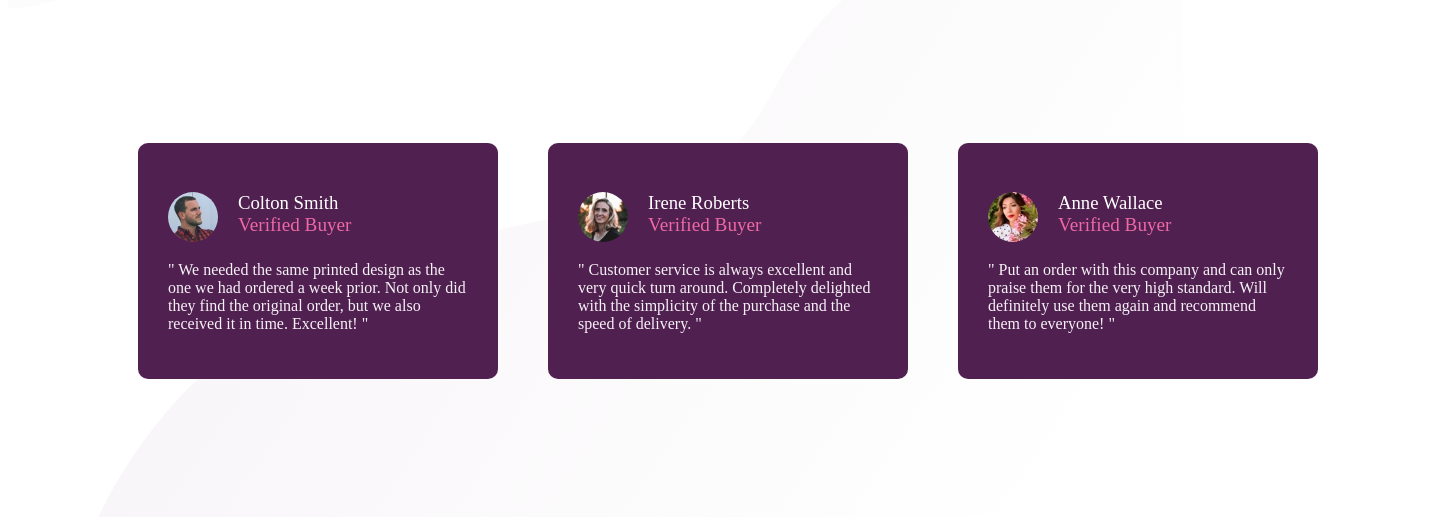
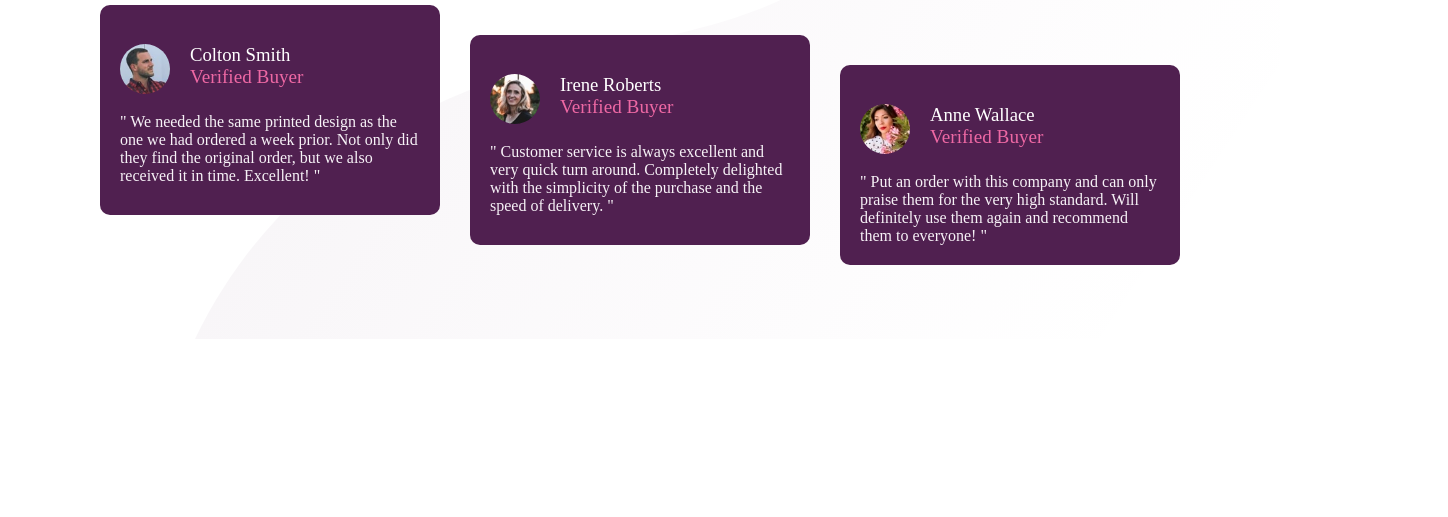
Before and after one commit to safaboumendil/HTML_project_1, a plain HTML site: page Atelier 1/Atelier_store.html in a window 1280 px wide. Shown: the part 361-878 px from the top of the page, 1448 px wide, since content can reach past the window. After the commit the page ends 800 px from the top, so only its background shows below. Drawn offline with Linux system fonts and the light colour scheme.

Commit message:
finished css

```diff
--- a/Atelier 1/Atelier_store.html
+++ b/Atelier 1/Atelier_store.html
@@ -8,7 +8,7 @@
     <link rel="stylesheet" href="./style.css">
 </head>
 <body>
-    <section class="top">
+    <div class="top">
         <div class="introduction" >
             <table>
                 <tr ><h1> 10,000+ of our users love our products.</h1></tr>
@@ -49,10 +49,10 @@
 
         </div>
 
-    </section>
+    </div>
 
-    <section class="bottom">
-        <div class="comments">
+    <div class="bottom">
+        <div class="comments1">
            <div class="title">
            <img src="./images/image-colton.jpg" alt="Colton" class="image">
             <div id="name">
@@ -62,7 +62,7 @@
                 <p>" We needed the same printed design as the one we had ordered a week prior. Not only did they find the original order, but
 we also received it in time. Excellent! "</p>
         </div>
-        <div class="comments">
+        <div class="comments2">
             <div class="title">
             <img src="./images/image-irene.jpg" alt="irene" class="image">
             <div id="name">
@@ -71,7 +71,7 @@ we also received it in time. Excellent! "</p>
             </div></div>
                 <p>" Customer service is always excellent and very quick turn around. Completely delighted with the simplicity of the purchase and the speed of delivery. "</p>
         </div>
-        <div class="comments">
+        <div class="comments3">
             <div class="title">
             <img src="./images/image-anne.jpg" alt="anne" class="image">
             <div id="name">
@@ -80,7 +80,7 @@ we also received it in time. Excellent! "</p>
             </div></div>
                 <p>" Put an order with this company and can only praise them for the very high standard. Will definitely use them again and recommend them to everyone! "</p>
         </div>
-    </section>
+    </div>
 
 </body>
 </html>
--- a/Atelier 1/style.css
+++ b/Atelier 1/style.css
@@ -1,15 +1,15 @@
 body{
     font-family: [Spartan];
-    margin: 20;
-    padding: 0%;
+    margin: 0;
+    padding-right: 0;
     background-image: url(./images/bg-pattern-bottom-desktop.svg);
-    background-position: bottom, right;
+    background-position: right;
     background-repeat: no-repeat;
-    min-width: 1440px;
+    /* min-width: 1440px; */
 }
 .top {
     margin: 0;
-    padding: 130px;
+    padding: 100px;
     padding-bottom: 0%;
     background-image: url(./images/bg-pattern-top-desktop.svg);
     background-repeat: no-repeat;
@@ -65,24 +65,53 @@ body{
 }
 
 .bottom{
-    padding-top: 0%;
-    padding: 130px;
+    padding: 100px;
+    padding-top: 30px;
     margin: 0%;
     display: flex;
-    justify-content: space-between;
+    justify-content: center;
+    gap: 30px;
+
 }
 
-.comments{
+.comments1{
+    display: flex;
+    flex-wrap: wrap;
+    flex-direction: column;
+    justify-content: flex-start;
     background-color: hsl(300, 43%, 22%);
     border-radius: 10px;
-    padding: 30px;
-
+    padding: 20px;
+    margin-bottom: 50px;
+    }
+.comments2{
+    display: flex;
+    flex-wrap: wrap;
+    flex-direction: column;
+    justify-content: flex-start;
+    background-color: hsl(300, 43%, 22%);
+    border-radius: 10px;
+    padding: 20px;
+    margin-top: 30px;
+    margin-bottom: 20px;
+}
+.comments3{
+    display: flex;
+    flex-wrap: wrap;
+    flex-direction: column;
+    justify-content: flex-start;
+    background-color: hsl(300, 43%, 22%);
+    border-radius: 10px;
+    padding: 20px;
+    margin-top: 60px;
+    margin-bottom: ;
 }
 .title{
     display: flex;
     align-items: center;
     gap: 20px;
     margin-bottom: 0%;
+    margin-top: 0px;
 
 }
 .image{
@@ -90,21 +119,20 @@ body{
     width: 50px;
     height: 50px;
 }
-.comments h3{
+.bottom h3{
     color: hsl(0, 0%, 100%);
     margin-bottom:0%;
     font-weight: 500;
 }
-.comments h4{
+.bottom h4{
     color: hsl(333, 80%, 67%);
     margin-top: 0%;
     font-weight: 400;
     font-size: larger;
 }
-.comments p{
-    margin-top: 0%;
+.bottom p{
     width: 300px;
-    text-align: left;
     color: hsl(300, 24%, 96%);
     font-weight: 400;
+    margin: 0;
 }
```
